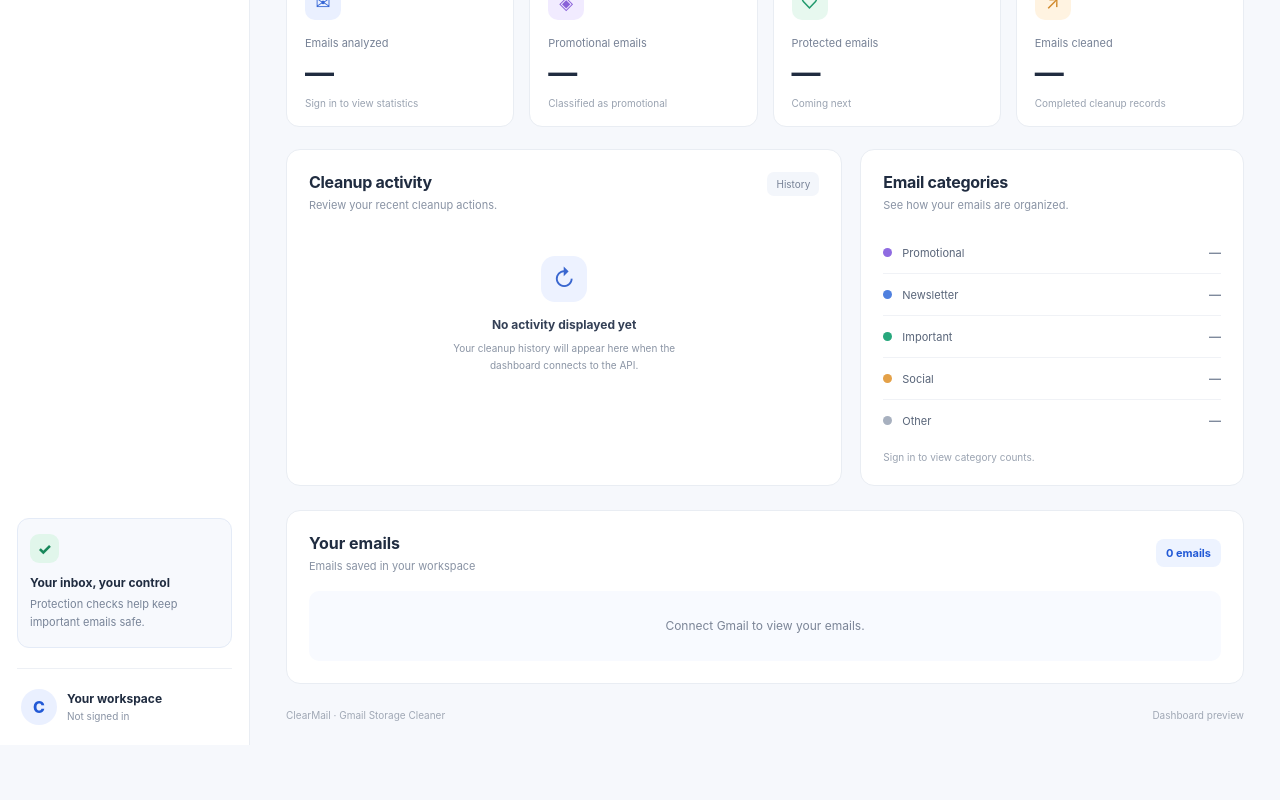
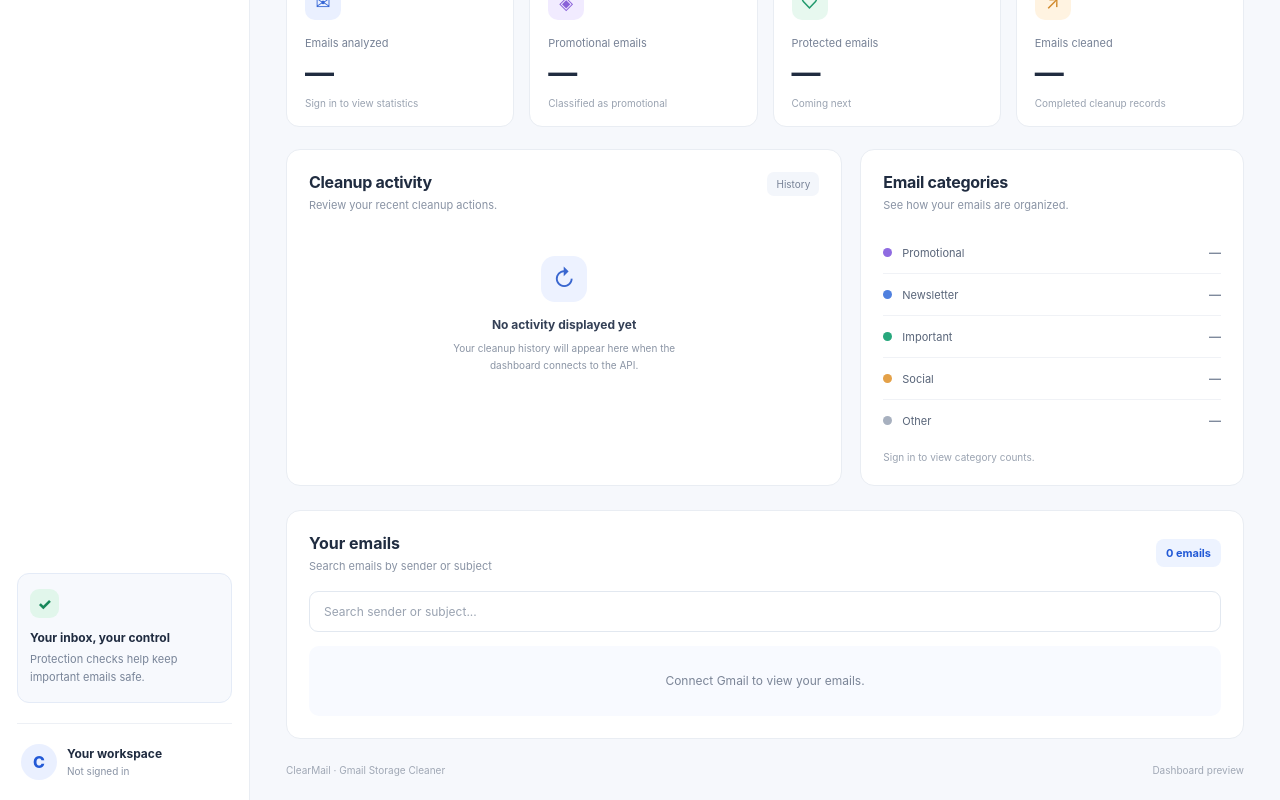
Before and after one commit to sumeetsrivastav07/AI-GMAIL-STORAGE-CLEANER, a React app in the folder frontend/: page / in a window 1280 px wide. Shown: the part 501-1301 px from the top of the page. Before the commit the page ends 1246 px from the top, so only its background shows below. Built offline with nearby package versions, Linux system fonts and the light colour scheme; the HTML template or start-up script is replaced by a standard one.

Commit message:
feat: add email search functionality

```diff
--- a/frontend/src/components/EmailList.css
+++ b/frontend/src/components/EmailList.css
@@ -108,3 +108,27 @@
         align-items: flex-start;
     }
 }
+
+
+.email-search-input {
+    width: 100%;
+    padding: 12px 14px;
+    margin-bottom: 14px;
+    border: 1px solid #e2e8f0;
+    border-radius: 9px;
+    background: #ffffff;
+    color: #202c40;
+    font: inherit;
+    font-size: 12px;
+    outline: none;
+    transition: border-color 0.2s, box-shadow 0.2s;
+}
+
+.email-search-input::placeholder {
+    color: #9aa3b1;
+}
+
+.email-search-input:focus {
+    border-color: #3865d2;
+    box-shadow: 0 0 0 3px #3865d21a;
+}
--- a/frontend/src/components/EmailList.jsx
+++ b/frontend/src/components/EmailList.jsx
@@ -8,6 +8,7 @@ function EmailList({ token }) {
     const [emails, setEmails] = useState([]);
     const [loading, setLoading] = useState(false);
     const [error, setError] = useState("");
+    const [searchTerm, setSearchTerm] = useState("");
 
     useEffect(() => {
         if (!token) {
@@ -71,6 +72,17 @@ function EmailList({ token }) {
         };
     }, [token]);
 
+    const normalizedSearch = searchTerm.trim().toLowerCase();
+
+    const filteredEmails = emails.filter((email) => {
+        const sender = email.sender || "";
+        const subject = email.subject || "";
+
+        return `${sender} ${subject}`
+            .toLowerCase()
+            .includes(normalizedSearch);
+    });
+
     const formatDate = (dateValue) => {
         if (!dateValue) {
             return "Date unavailable";
@@ -90,13 +102,26 @@ function EmailList({ token }) {
             <div className="email-list-heading">
                 <div>
                     <h2>Your emails</h2>
-                    <p>Emails saved in your workspace</p>
+                    <p>Search emails by sender or subject</p>
                 </div>
 
                 <span className="email-total">
-                    {loading ? "Loading..." : `${emails.length} emails`}
+                    {loading
+                        ? "Loading..."
+                        : normalizedSearch
+                            ? `${filteredEmails.length} of ${emails.length}`
+                            : `${emails.length} emails`}
                 </span>
             </div>
+
+            <input
+                className="email-search-input"
+                type="search"
+                placeholder="Search sender or subject..."
+                aria-label="Search emails by sender or subject"
+                value={searchTerm}
+                onChange={(event) => setSearchTerm(event.target.value)}
+            />
 
             {!token && (
                 <div className="email-list-message">
@@ -123,9 +148,18 @@ function EmailList({ token }) {
                 </div>
             )}
 
-            {!loading && !error && emails.length > 0 && (
+            {!loading &&
+                !error &&
+                emails.length > 0 &&
+                filteredEmails.length === 0 && (
+                    <div className="email-list-message">
+                        No emails match your search.
+                    </div>
+                )}
+
+            {!loading && !error && filteredEmails.length > 0 && (
                 <div className="email-list">
-                    {emails.map((email) => (
+                    {filteredEmails.map((email) => (
                         <article
                             className="email-item"
                             key={email.messageId}
```
